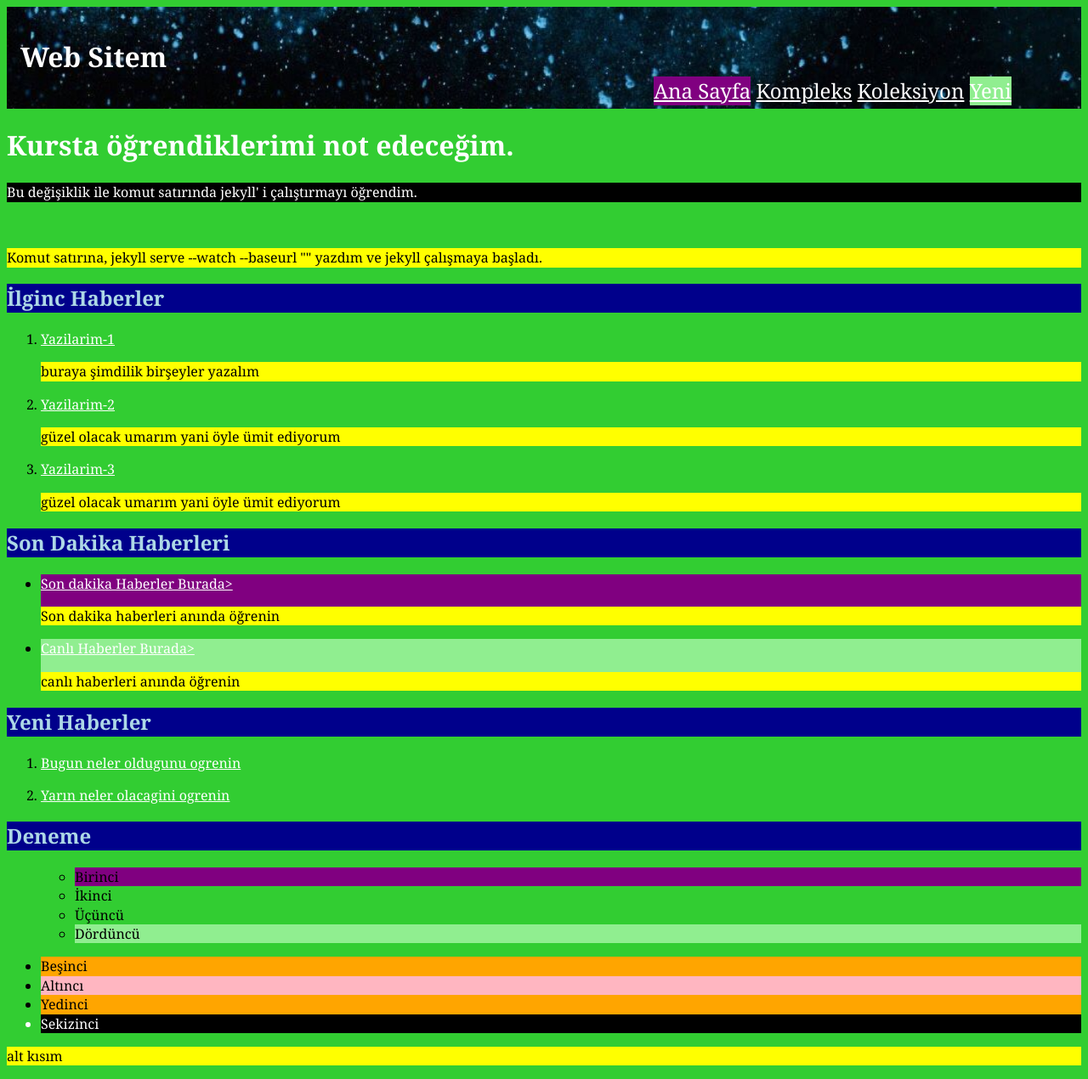
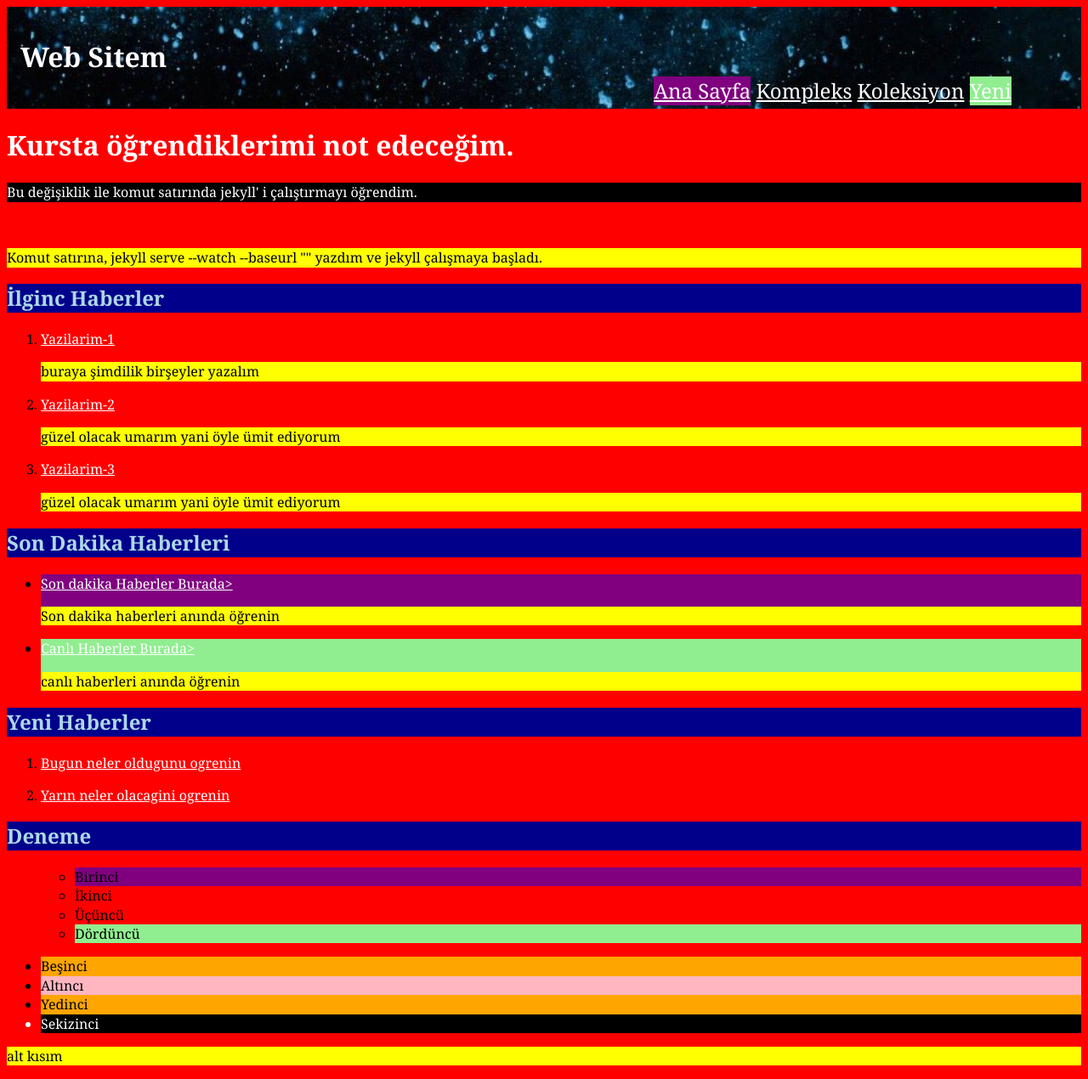
Before and after one commit to baranyucel/depo, a Jekyll site: the page built from index.html, in a window 1280 px wide. Shown: the whole page at 85% size. Built offline with Jekyll 4.4.1, drawn with Linux system fonts in a browser that asks for light colours.

Commit message:
BURASI ÇOKOMELLİ!!!!!! CSS DE RENKLER!!! css de resimler rgb formatında yazılablir. RGB yani red green blue. bir renk vermek istediğimde color: red; diyebilirim bu da rengimi kırmızı yapar. Ancak #ff0000 dersem de kırmızı tonunu almış olurum. İlk 2 tane kırmızıyı, sonraki 2 hane yeşili, sonraki 2 hane de maviyi temsil eder. #000000 = siyah, #ffff00 = sarı vb. Renk tonu verilirken 16 lık sistem kullanılır. Yani; 0,1,2,3,4,5,6,7,8,9,a,b,c,d,e,f bu sistemde '0' en küçük 'f' en büyüktür. #cccccc = açık gri #333333 = koyu gri Aynı zamanda bunların kısa yolu da vardır. Yani; #ff0000 = #f00 olarak da yazılabilir. Çünkü 6 basamaklı olsalar bile aslında her 2 basamak 1 kalıptır. #a65d03= kahverengi , her basamak farklı olduğundan bunu 3 basamaklı yazamayız.

```diff
--- a/css/common.css
+++ b/css/common.css
@@ -3,7 +3,7 @@ html {
   padding: 0;
 
   font: normal 100%/1.4 Georgia,serif;
-  background-color: limegreen;
+  background-color: #ff0000;
 }
 
 h1, strong, h2 {
@@ -20,7 +20,7 @@ p {
 }
 
 a {
-  color: white;
+  color: #ffffff;
 }
 
 h1 + p {
```
